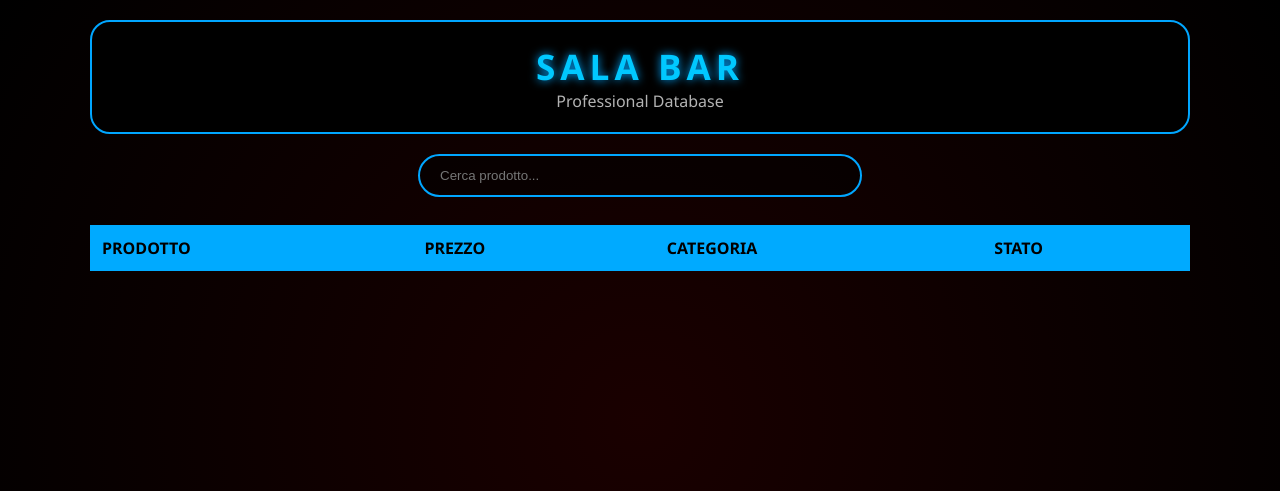
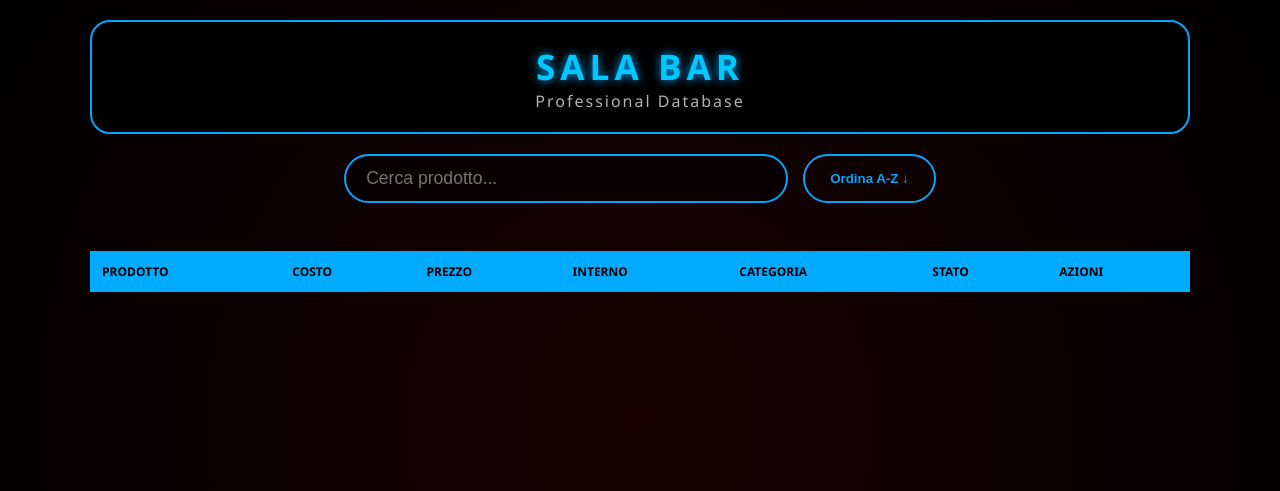
Before and after one commit to profnicotra/ordini-bar-scuola-borsa, a Flask app: page /admin/ in a window 1280 px wide. Shown: the top 491 px of the page. Run offline with Flask 3, Linux system fonts and the light colour scheme; data comes from the database, SQL or seed files in the repository; lists and menus that the app fills with data are empty.

Commit message:
Aggiornamento admin definitivo con stile richiesto

```diff
--- a/ordiniBarScuolaBorsa/templates/admin.html
+++ b/ordiniBarScuolaBorsa/templates/admin.html
@@ -9,9 +9,13 @@
         .header { text-align: center; padding: 20px; background: #000; border: 2px solid #00a6ff; border-radius: 20px; margin-bottom: 20px; }
         .header h1 { color: #00c8ff; margin: 0; font-size: 2.2em; letter-spacing: 5px; text-shadow: 0 0 10px #00a6ff; }
         .search-container { margin-bottom: 20px; text-align: center; display: flex; justify-content: center; gap: 15px; }
-        #searchBar { width: 100%; max-width: 400px; padding: 12px 20px; background: rgba(0,0,0,0.5); border: 2px solid #00a6ff; border-radius: 30px; color: #fff; outline: none; }
+        #searchBar { width: 100%; max-width: 400px; padding: 12px 20px; background: rgba(0,0,0,0.5); border: 2px solid #00a6ff; border-radius: 30px; color: #fff; font-size: 1.1em; outline: none; }
+        .btn-sort { background: transparent; border: 2px solid #00a6ff; color: #00a6ff; padding: 0 25px; border-radius: 30px; font-weight: bold; cursor: pointer; line-height: 40px; }
+        .filter-bar { display: flex; gap: 10px; margin-bottom: 20px; justify-content: center; flex-wrap: wrap; }
+        .filter-btn { background: transparent; border: 1px solid #444; color: #aaa; padding: 5px 15px; border-radius: 20px; cursor: pointer; font-size: 0.8em; }
+        .filter-btn.active { border-color: #00a6ff; color: #00a6ff; }
         table { width: 100%; border-collapse: separate; border-spacing: 0 8px; }
-        th { background: #00aaff; color: #000; padding: 12px; text-transform: uppercase; text-align: left; }
+        th { background: #00aaff; color: #000; padding: 12px; font-size: 0.75em; text-transform: uppercase; text-align: left; }
         .info-row td { background: linear-gradient(90deg, #111 0%, #050505 100%); padding: 15px; border-top: 1px solid #00a6ff; }
         .badge { padding: 4px 10px; border-radius: 4px; font-size: 0.7em; font-weight: bold; text-transform: uppercase; }
         .stato-ok { color: #00ffaa; border: 1px solid #00ffaa; }
@@ -20,20 +24,43 @@
 </head>
 <body>
     <div class="container">
-    <div class="header"><h1>SALA BAR</h1><div style="opacity: 0.7;">Professional Database</div></div>
-    <div class="search-container"><input type="text" id="searchBar" placeholder="Cerca prodotto..."></div>
+        <div class="header">
+            <h1>SALA BAR</h1>
+            <div style="opacity: 0.7; letter-spacing: 2px;">Professional Database</div>
+        </div>
+        <div class="search-container">
+            <input type="text" id="searchBar" placeholder="Cerca prodotto...">
+            <button class="btn-sort">Ordina A-Z ↓</button>
+        </div>
+        <div class="filter-bar" id="filtri"></div>
         <table>
-        <thead><tr><th>PRODOTTO</th><th>PREZZO</th><th>CATEGORIA</th><th>STATO</th></tr></thead>
-        <tbody>
+            <thead>
+                <tr>
+                    <th>PRODOTTO</th>
+                    <th>COSTO</th>
+                    <th>PREZZO</th>
+                    <th>INTERNO</th>
+                    <th>CATEGORIA</th>
+                    <th>STATO</th>
+                    <th>AZIONI</th>
+                </tr>
+            </thead>
+            <tbody id="lista-menu">
                 {% for prodotto in prodotti %}
                 <tr class="info-row">
                     <td>{{ prodotto.nome }}</td>
+                    <td>-</td>
                     <td>€ {{ "%.2f"|format(prodotto.prezzo) }}</td>
-                <td><span class="badge" style="border: 1px solid #00a6ff; color: #00a6ff;">{{ prodotto.categoria }}</span></td>
+                    <td>-</td>
+                    <td><span class="badge">{{ prodotto.categoria }}</span></td>
                     <td>
-                    {% if prodotto.disponibile %}<span class="badge stato-ok">DISPONIBILE</span>
-                    {% else %}<span class="badge stato-no">ESAURITO</span>{% endif %}
+                        {% if prodotto.disponibile %}
+                        <span class="badge stato-ok">DISPONIBILE</span>
+                        {% else %}
+                        <span class="badge stato-no">ESAURITO</span>
+                        {% endif %}
                     </td>
+                    <td><button class="btn-sort" style="line-height:20px; padding: 5px 10px;">INFO</button></td>
                 </tr>
                 {% endfor %}
             </tbody>
```
Lines whose indentation alone changed are shown as unchanged.
